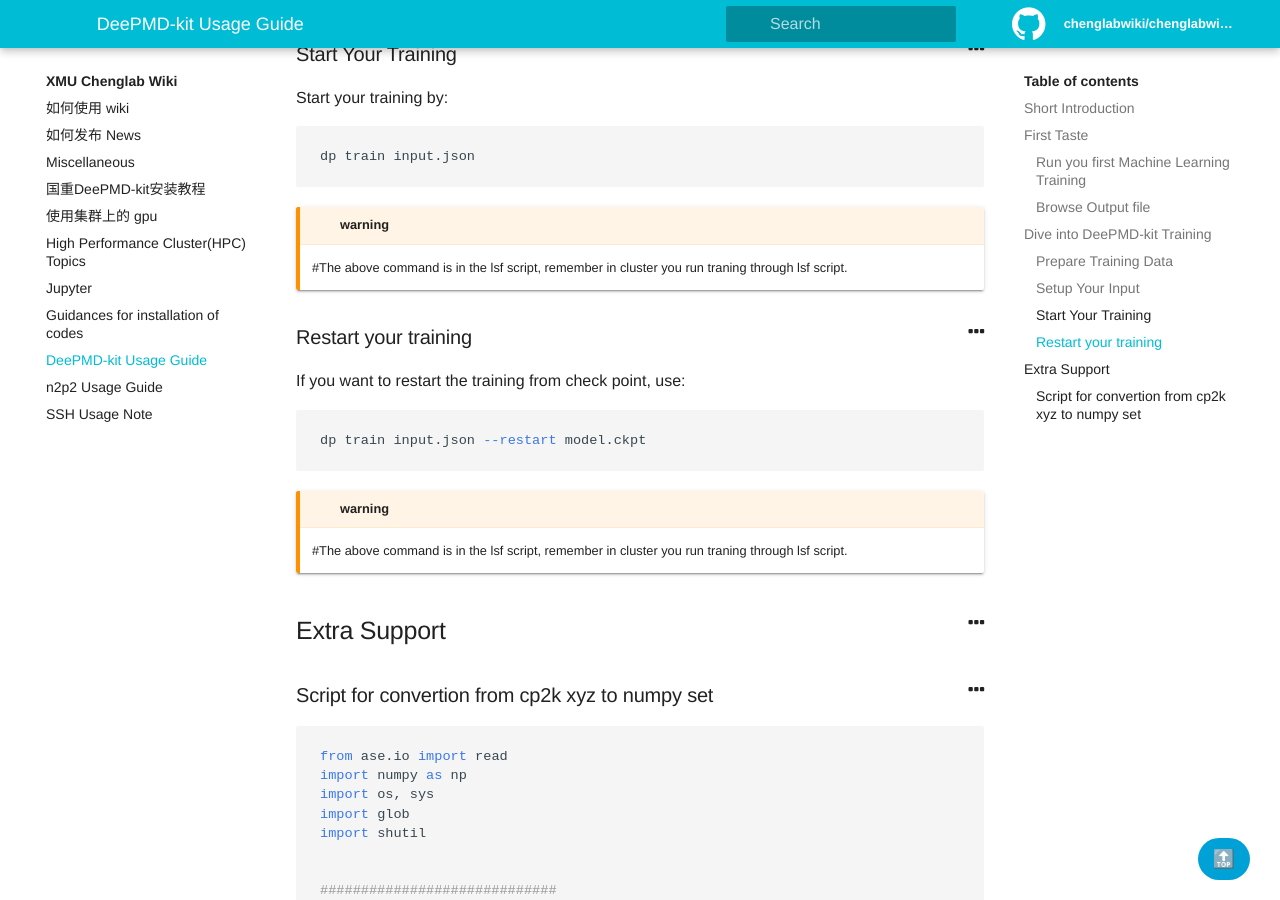
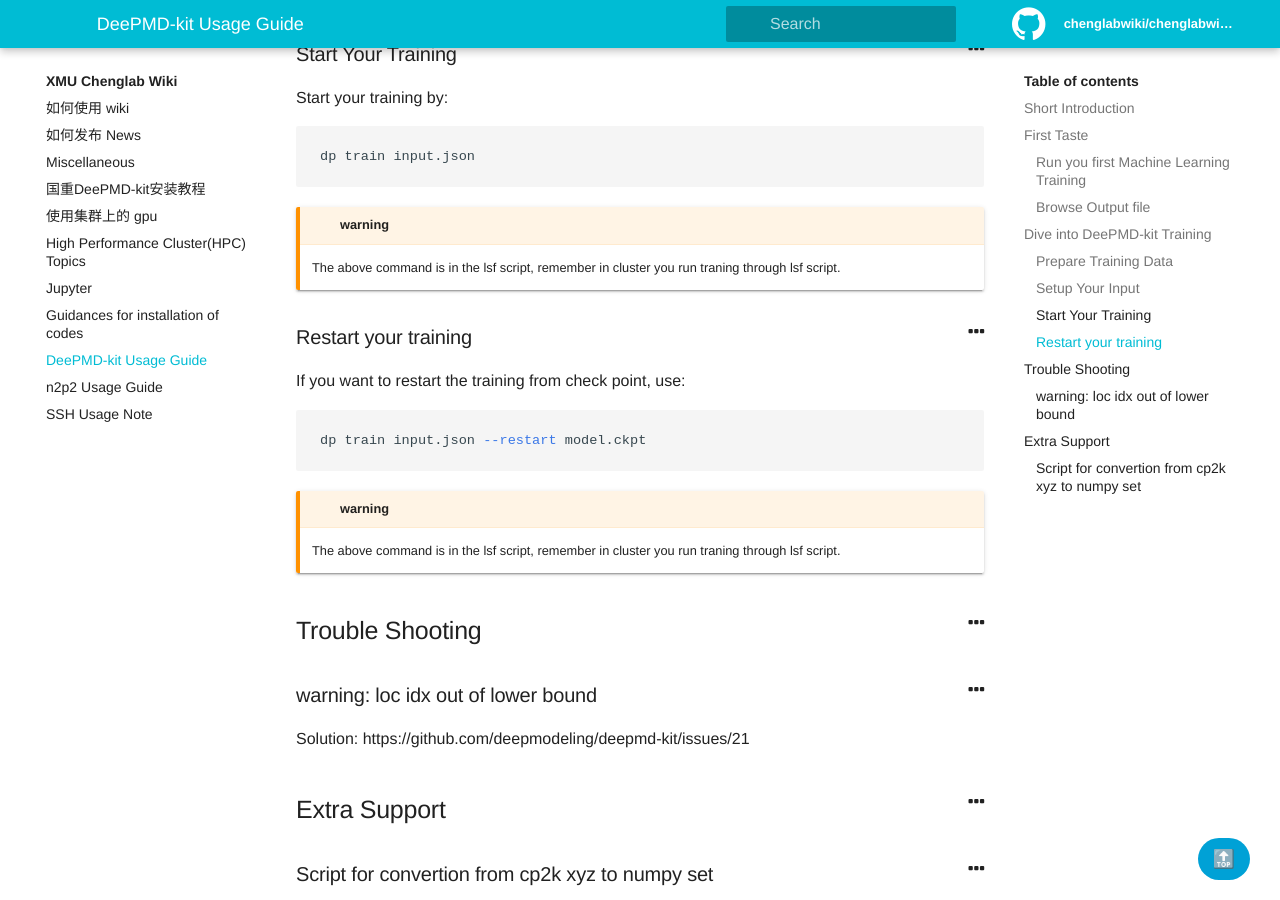
Before and after one commit to chenggroup/chenggroup.github.io, a Jekyll site: the page built from _wiki/softwares_usage/DeePMD-kit.md, in a window 1280 px wide and 900 px high, scrolled down 5958 px. Built offline with Jekyll 4.4.1, drawn with Linux system fonts in a browser that asks for light colours.

Commit message:
add deepmd trouble shooting

````diff
--- a/_wiki/softwares_usage/DeePMD-kit.md
+++ b/_wiki/softwares_usage/DeePMD-kit.md
@@ -228,7 +228,7 @@
 dp train input.json
 ```
 
-{% include alert.html type="warning" content="#The above command is in the lsf script, remember in cluster you run traning through lsf script." %}
+{% include alert.html type="warning" content="The above command is in the lsf script, remember in cluster you run traning through lsf script." %}
 
 
 
@@ -240,7 +240,15 @@
 dp train input.json --restart model.ckpt
 ```
 
-{% include alert.html type="warning" content="#The above command is in the lsf script, remember in cluster you run traning through lsf script." %}
+{% include alert.html type="warning" content="The above command is in the lsf script, remember in cluster you run traning through lsf script." %}
+
+
+
+## Trouble Shooting
+
+### warning: loc idx out of lower bound
+
+Solution: https://github.com/deepmodeling/deepmd-kit/issues/21
 
 ## Extra Support
 
````
Also changed, not shown: other parts of _wiki/softwares_usage/DeePMD-kit.md (+1 -1 lines).
